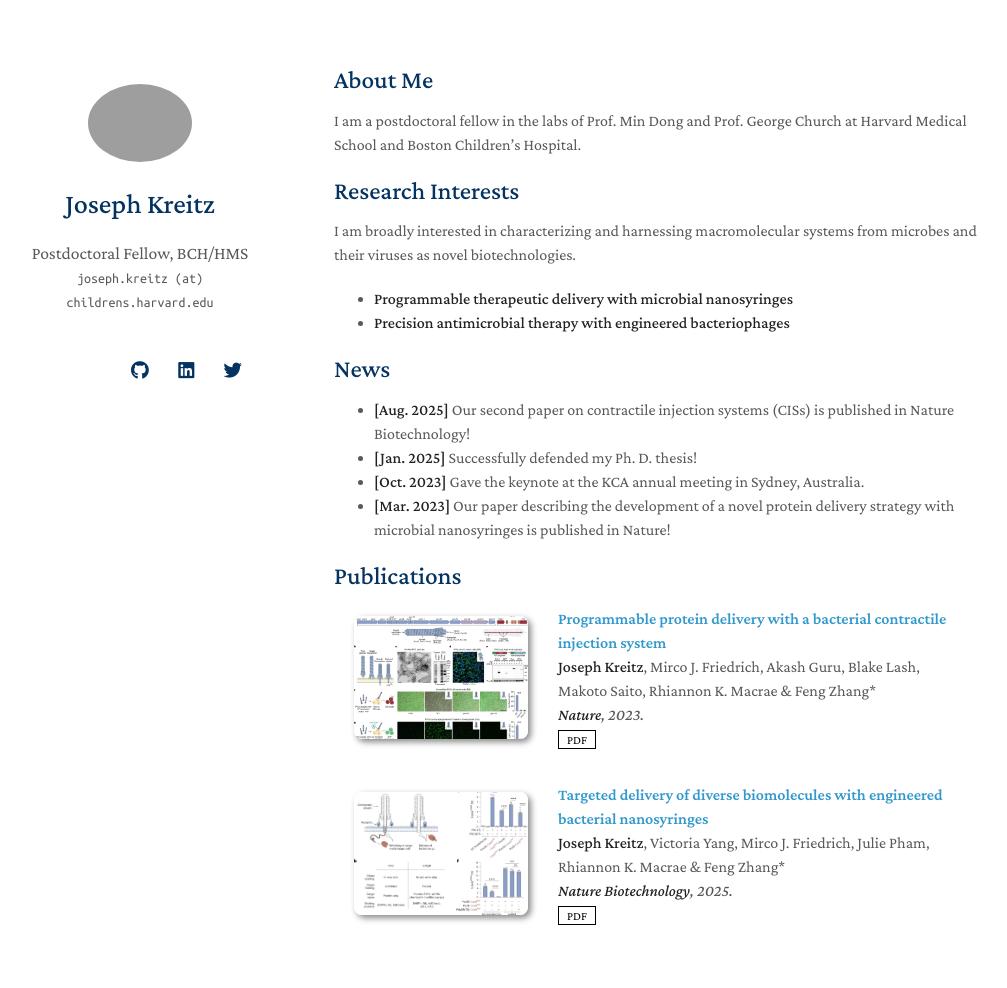
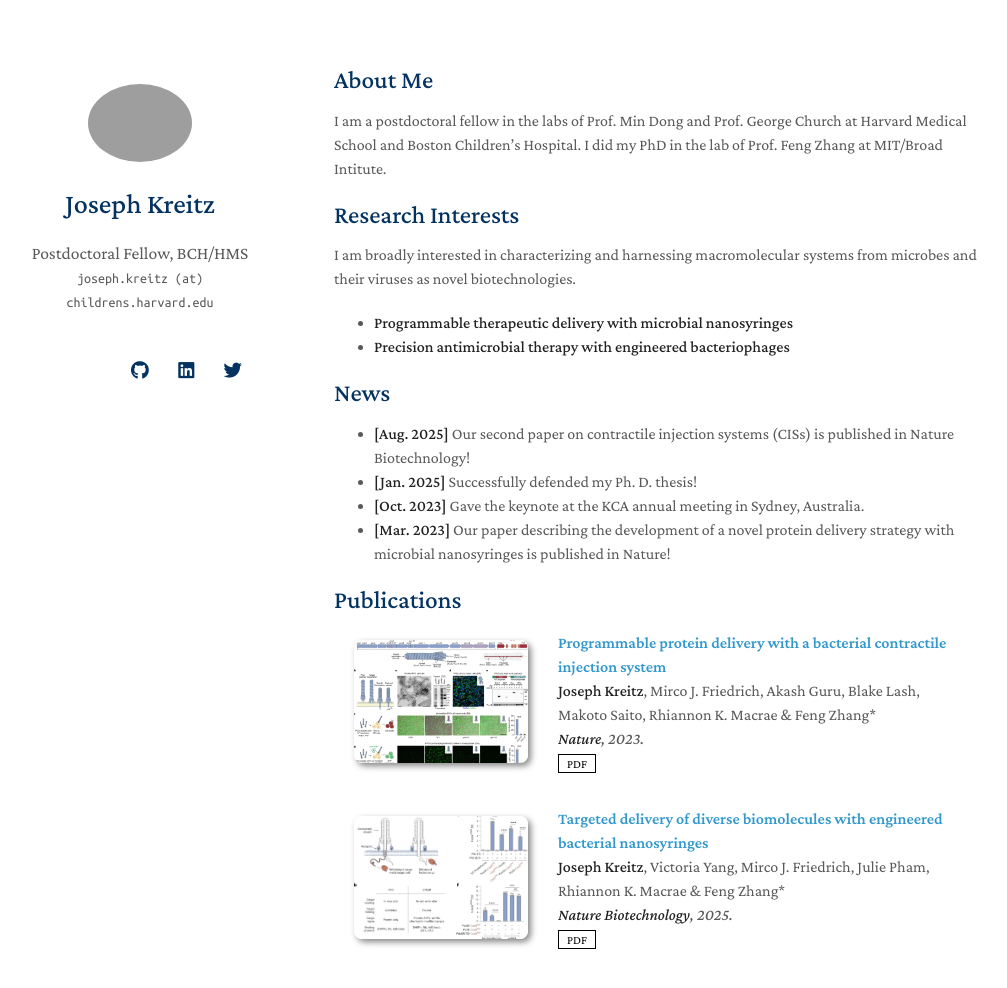
Before and after one commit to jkreitz/jkreitz.github.io, a Jekyll site: the page built from index.md, in a window 1280 px wide and 1077 px high. Shown: the top 988 px of the window, without its empty margins (136-1143 px from the left). Built offline with Jekyll 4.4.1, drawn with Linux system fonts in a browser that asks for light colours; nearby versions of some CDN libraries; a style sheet for code colours, icons or effects is not loaded; our own code applies the rules of GitHub Pages for plain Markdown files.

Commit message:
Update index.md

```diff
--- a/index.md
+++ b/index.md
@@ -4,7 +4,7 @@ layout: homepage
 
 ## About Me
 
-I am a postdoctoral fellow in the labs of Prof. Min Dong and Prof. George Church at Harvard Medical School and Boston Children's Hospital.
+I am a postdoctoral fellow in the labs of Prof. Min Dong and Prof. George Church at Harvard Medical School and Boston Children's Hospital. I did my PhD in the lab of Prof. Feng Zhang at MIT/Broad Intitute.
 
 ## Research Interests
 
```
